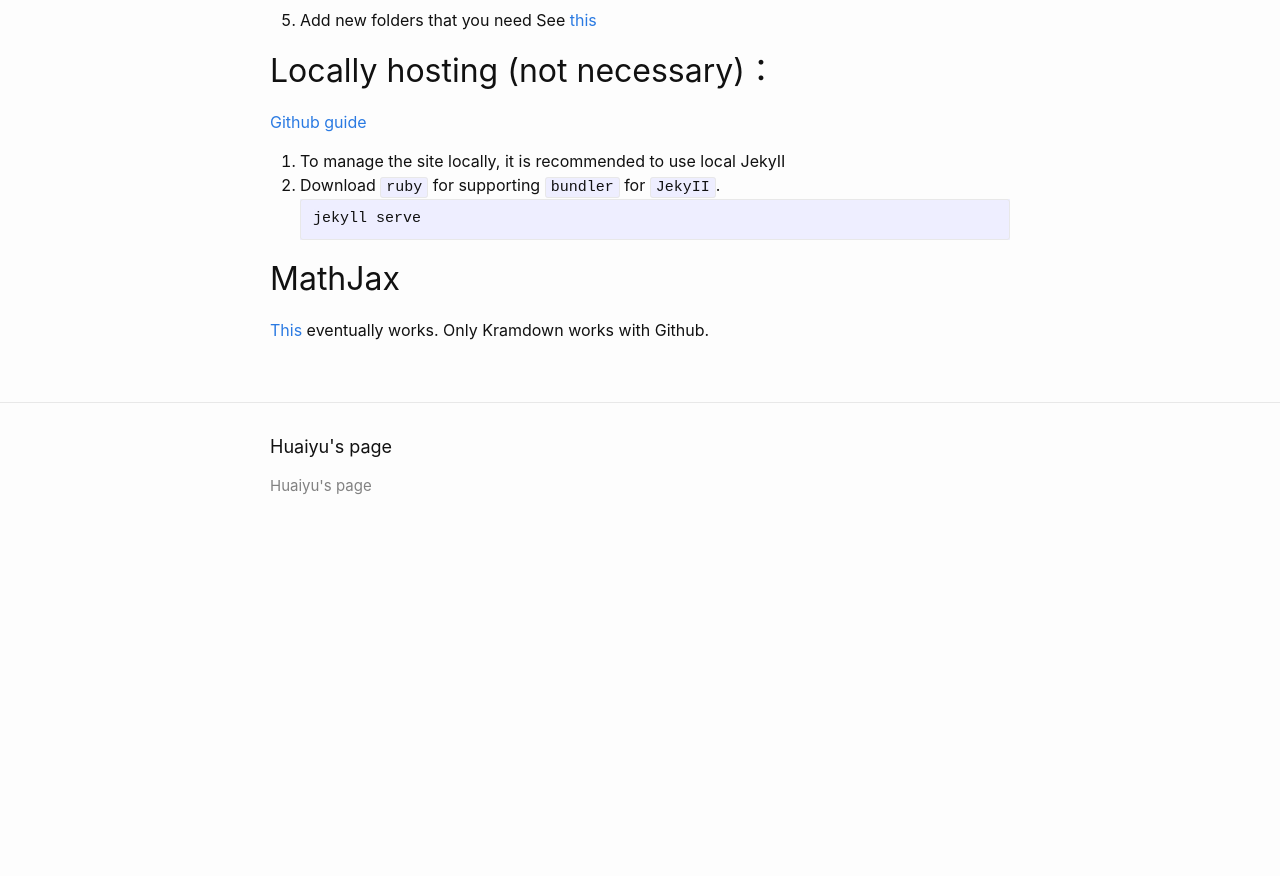
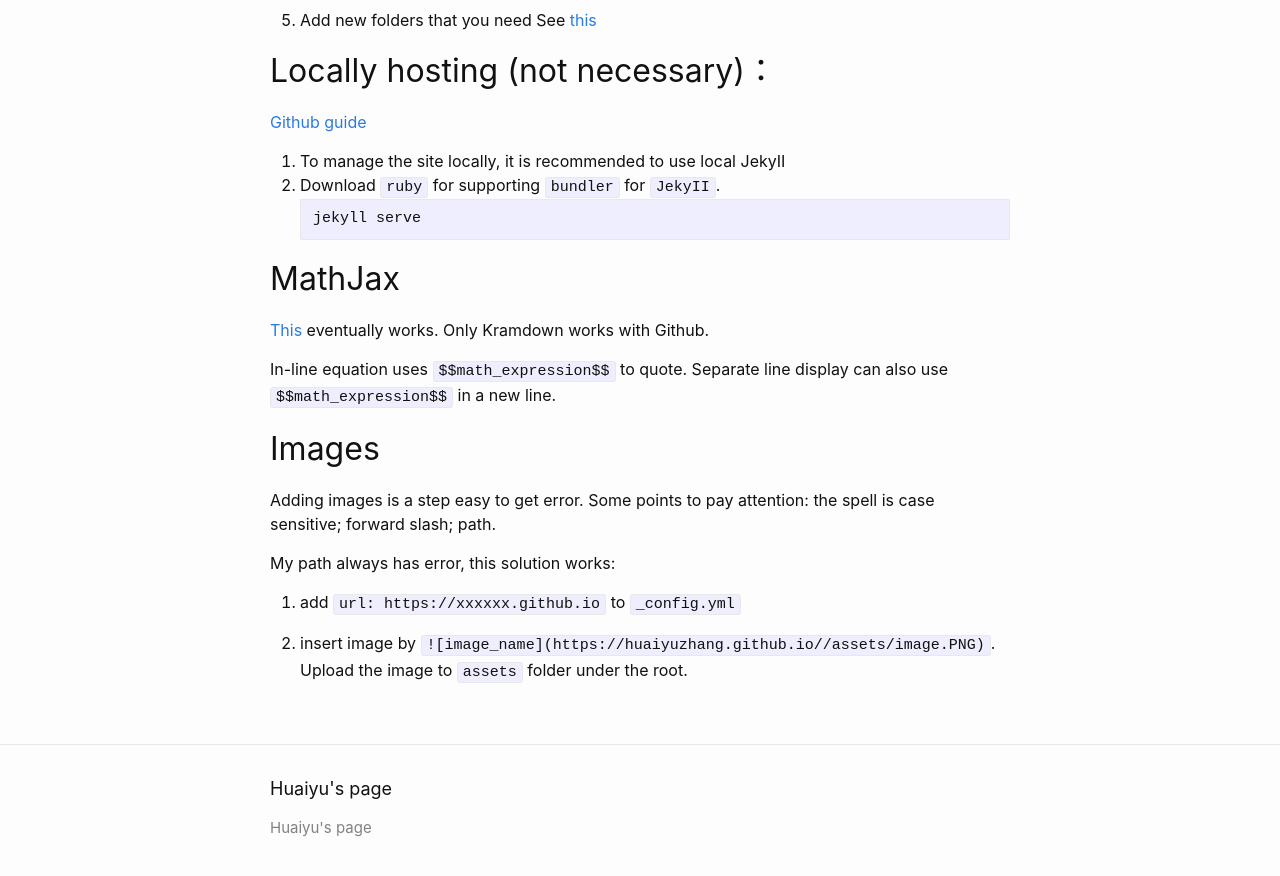
Before and after one commit to HuaiyuZhang/personal-site-old, a Jekyll site: the page built from _posts/2017-03-11-build-github-site.md, in a window 1280 px wide and 900 px high, scrolled down 799 px. Shown: the top 876 px of the window. Built offline with Jekyll 4.4.1, drawn with Linux system fonts in a browser that asks for light colours; before the commit the page ends 1356 px from its top, so only the background shows below that; some of the changed text lies outside the part shown.

Commit message:
add image inserting information

```diff
--- a/_posts/2017-03-11-build-github-site.md
+++ b/_posts/2017-03-11-build-github-site.md
@@ -47,3 +47,15 @@ jekyll serve
 ## MathJax
 [This](https://lyk6756.github.io/2016/11/25/write_latex_equations.html) eventually works.
 Only Kramdown works with Github.
+
+In-line equation uses `$$math_expression$$` to quote. Separate line display can also use `$$math_expression$$` in a new line.
+
+
+## Images
+Adding images is a step easy to get error. Some points to pay attention: the spell is case sensitive; forward slash; path.
+
+My path always has error, this solution works:
+
+1. add `url: https://xxxxxx.github.io` to `_config.yml`
+
+2. insert image by `![image_name]({{ site.url }}/assets/image.PNG)`. Upload the image to `assets` folder under the root.
```
Also changed, not shown: other parts of _posts/2017-03-11-build-github-site.md (+1 -1 lines).
